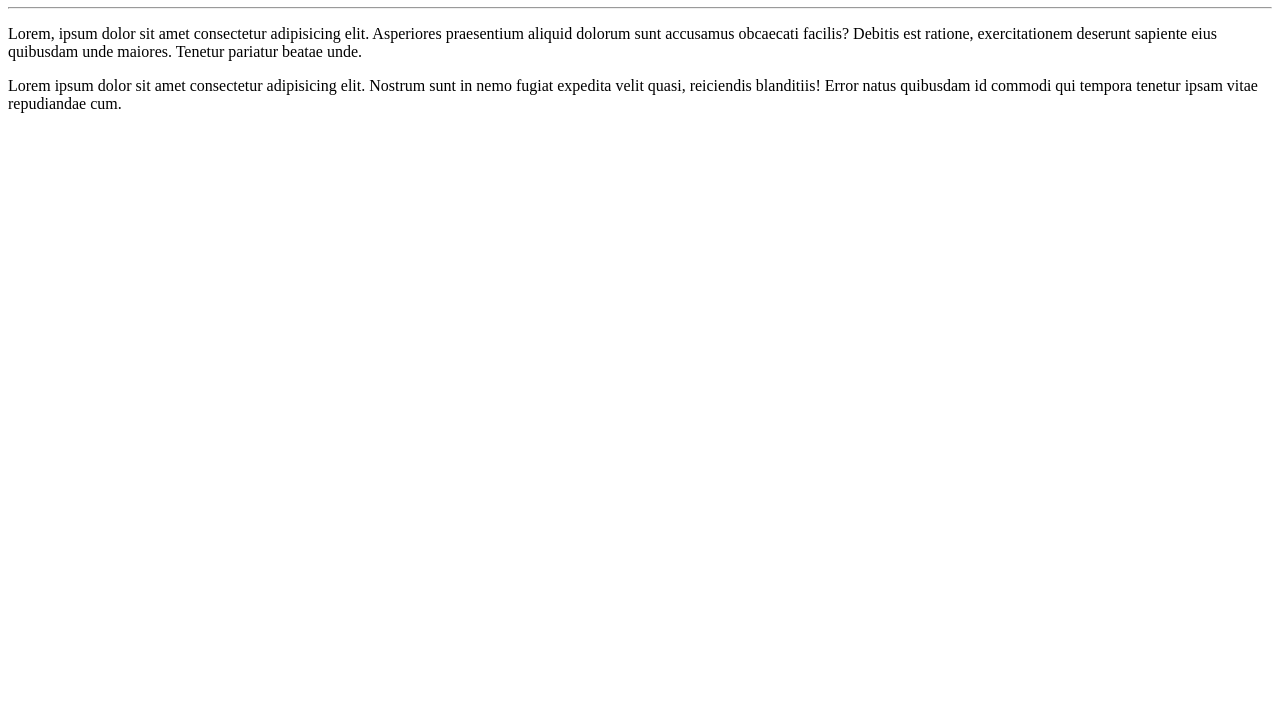
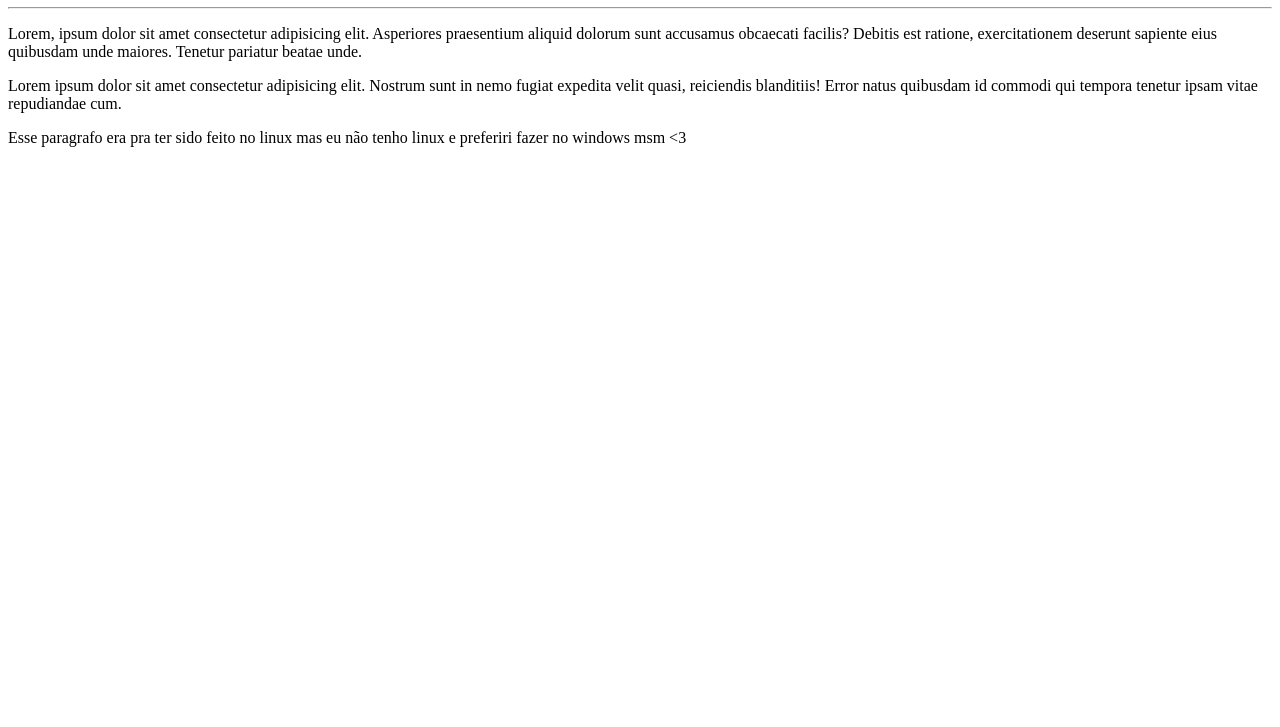
Before and after one commit to LeandroRDS/Ola-Mundo-, a plain HTML site: page site-exemplo/index.html in a window 1280 px wide. Shown: the part 73-800 px from the top of the page. Drawn offline with Linux system fonts and the light colour scheme.

Commit message:
Mudei o arquivo index

```diff
--- a/site-exemplo/index.html
+++ b/site-exemplo/index.html
@@ -11,5 +11,6 @@
     <hr>
     <p>Lorem, ipsum dolor sit amet consectetur adipisicing elit. Asperiores praesentium aliquid dolorum sunt accusamus obcaecati facilis? Debitis est ratione, exercitationem deserunt sapiente eius quibusdam unde maiores. Tenetur pariatur beatae unde.</p>
     <p>Lorem ipsum dolor sit amet consectetur adipisicing elit. Nostrum sunt in nemo fugiat expedita velit quasi, reiciendis blanditiis! Error natus quibusdam id commodi qui tempora tenetur ipsam vitae repudiandae cum.</p>
+    <p>Esse paragrafo era pra ter sido feito no linux mas eu não tenho linux e preferiri fazer no windows msm &lt;3 </p>
 </body>
 </html>
```
